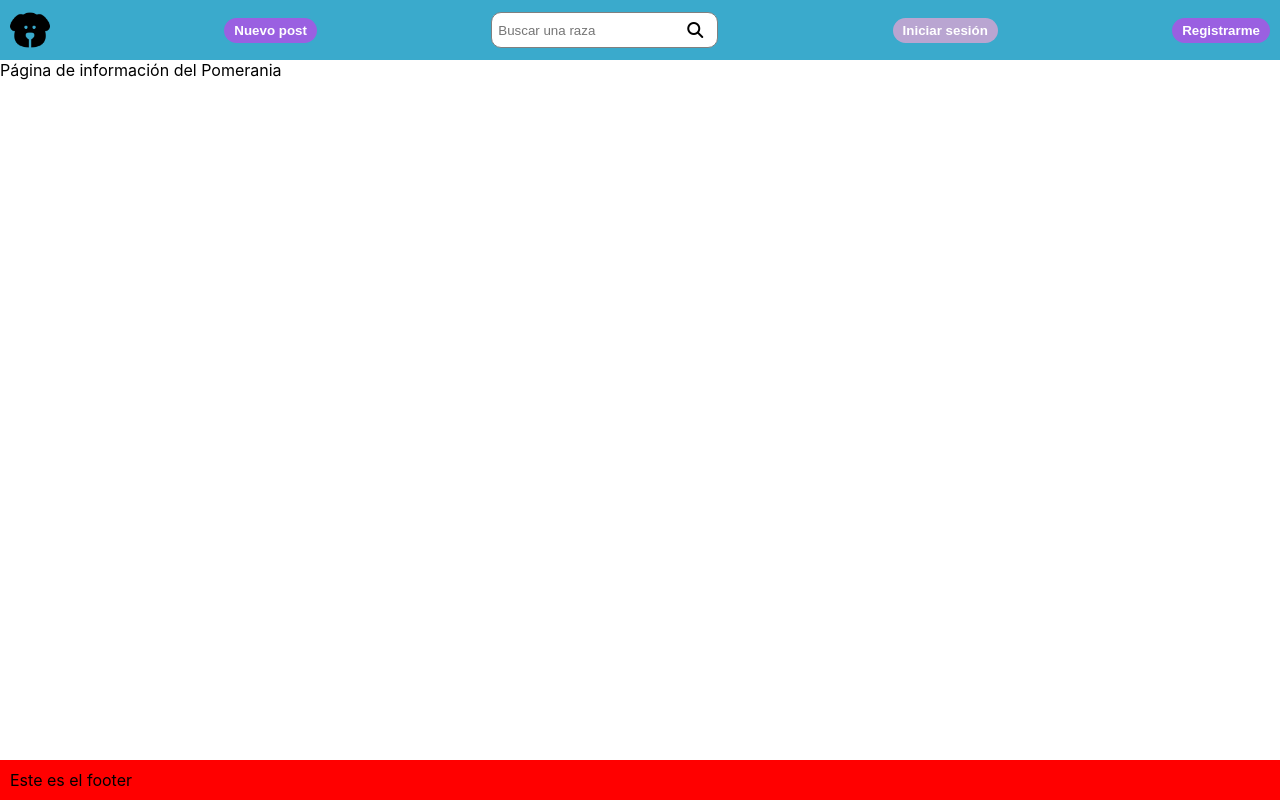
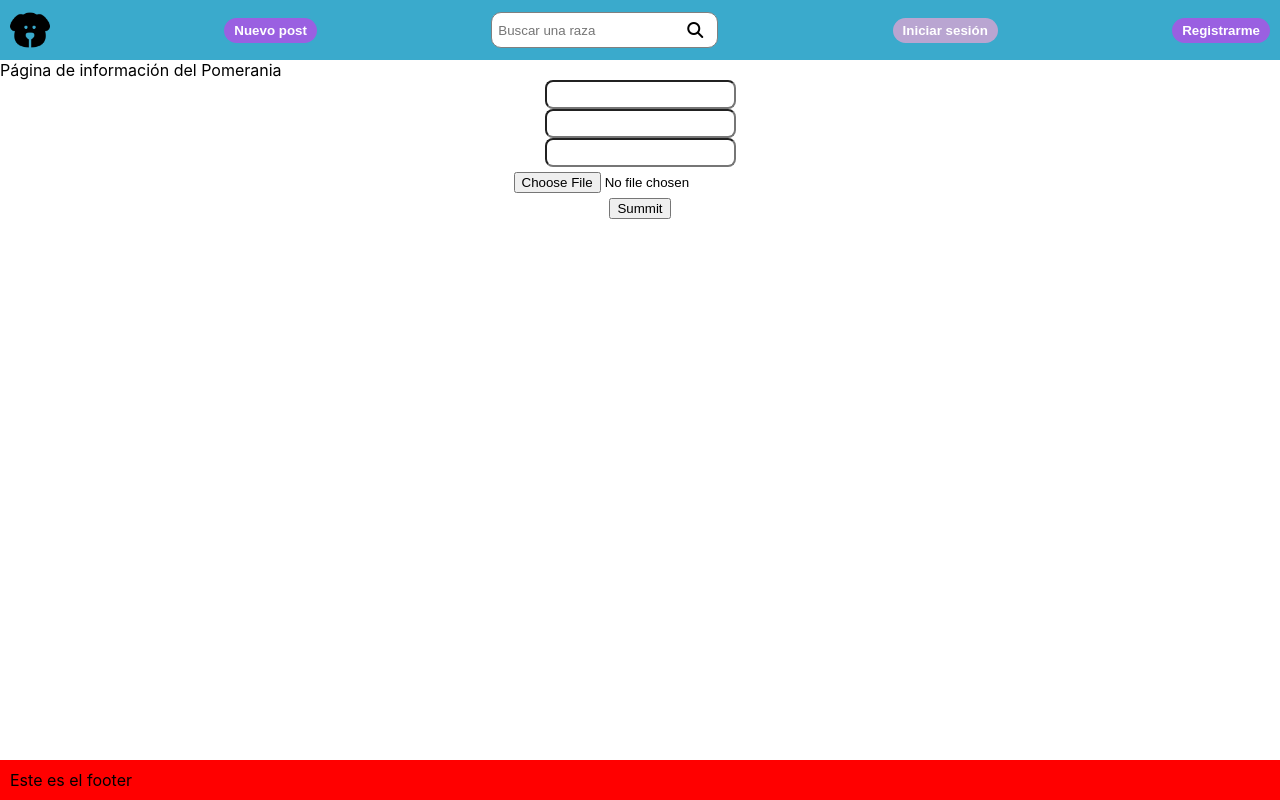
Before and after one commit to lmarangoc/Aprendiendo2, a React (Create React App) app: page /pomerania in a window 1280 px wide. Built offline with nearby package versions, Linux system fonts and the light colour scheme.

Commit message:
formulario

```diff
--- a/src/pages/pomerania.jsx
+++ b/src/pages/pomerania.jsx
@@ -1,8 +1,18 @@
 import React from "react";
+import 'styles/styles.css';
 
 const PomeraniaInfoPage = () => {
   return (
-    <div>Página de información del Pomerania</div>
+    <div>
+      <div>Página de información del Pomerania</div>
+      <form className="form">
+        <input className="input" type="text" required />
+        <input className="input" type="password" />
+        <input className="input" type="email" />
+        <input className="input" type="file" />
+        <button>Summit</button>
+      </form>
+    </div>
   )
 }
 
--- a/src/styles/styles.css
+++ b/src/styles/styles.css
@@ -22,7 +22,7 @@ ul {
 
 .mainContainer > footer {
   background-color: red;
-  padding:10px;
+  padding: 10px;
 }
 
 .navbar {
@@ -42,7 +42,7 @@ ul {
 }
 
 .mainButton {
-  background-color: #9A60E1;
+  background-color: #9a60e1;
   color: white;
 }
 
@@ -59,21 +59,21 @@ ul {
 }
 
 .mainButton {
-  background-color: #9A60E1;
+  background-color: #9a60e1;
   color: white;
 }
 
 .mainButton:hover {
-  box-shadow: 3px 3px #B895E3;
+  box-shadow: 3px 3px #b895e3;
 }
 
 .secondaryButton {
-  background-color: #B9A5D1;
+  background-color: #b9a5d1;
   color: white;
 }
 
 .secondaryButton:hover {
-  box-shadow: 1.5px 1.5px #C3ADDE;
+  box-shadow: 1.5px 1.5px #c3adde;
 }
 
 .buscar {
@@ -137,7 +137,7 @@ ul {
 .titleSection {
   display: flex;
   justify-content: center;
-  font-family: 'Roboto', sans-serif;
+  font-family: "Roboto", sans-serif;
   margin-top: 10px;
   margin-bottom: 2.5px;
   color: #581845;
@@ -147,3 +147,19 @@ ul {
   display: flex;
   justify-content: space-around;
 }
+
+.form {
+  display: flex;
+  flex-direction: column;
+  justify-content: center;
+  align-items: center;
+}
+
+.input {
+  padding: 5px;
+  border-radius: 8px;
+}
+
+input:focus {
+  border: 0px;
+}
```
